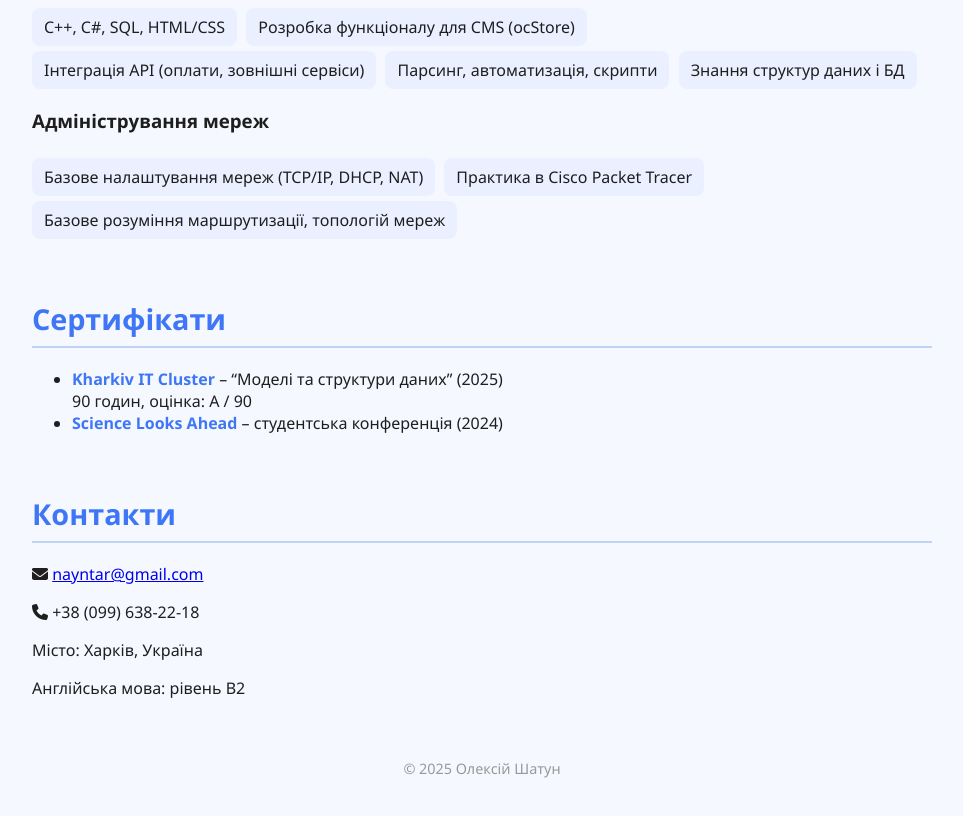
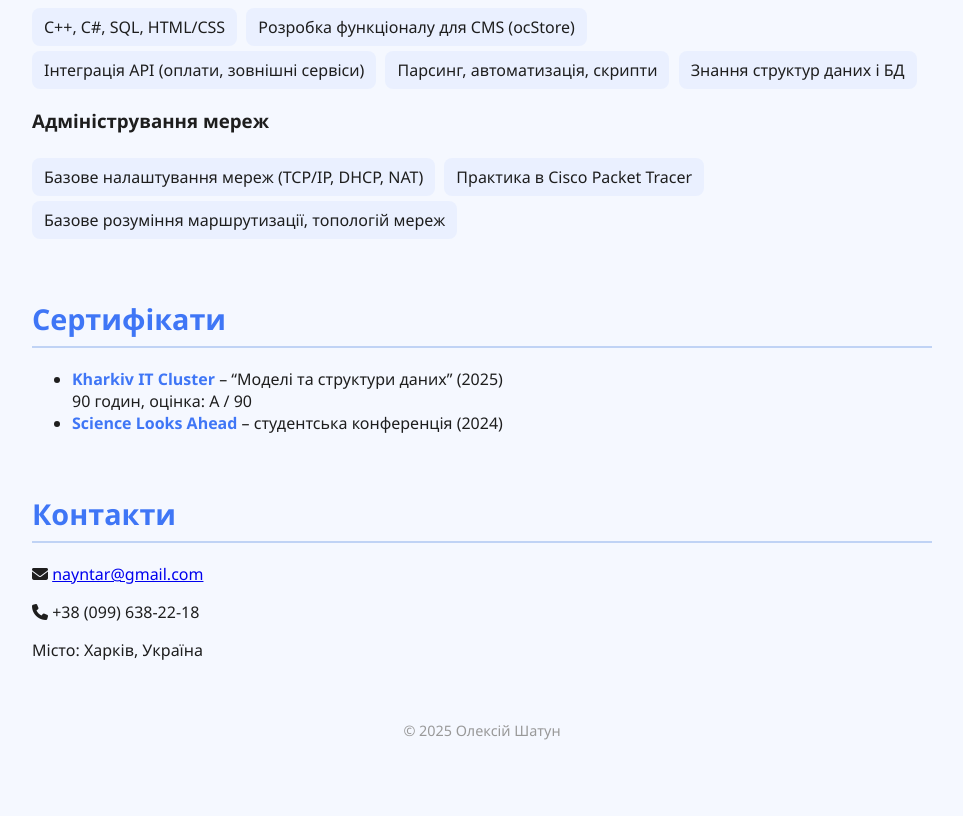
Before and after one commit to Nayntar/resume, a plain HTML site: page index.html in a window 1280 px wide. Shown: the part 1680-2496 px from the top of the page, without its empty margins (288-1251 px from the left). Drawn offline with nearby package versions, Linux system fonts and the light colour scheme.

Commit message:
fix contacts

```diff
--- a/index.html
+++ b/index.html
@@ -134,7 +134,6 @@
         <p><i class="fas fa-envelope"></i> <a href="mailto:nayntar@gmail.com">nayntar@gmail.com</a></p>
         <p><i class="fas fa-phone"></i> +38 (099) 638-22-18</p>
         <p>Місто: Харків, Україна</p>
-        <p>Англійська мова: рівень B2</p>
       </section>
 
       <footer>
```
